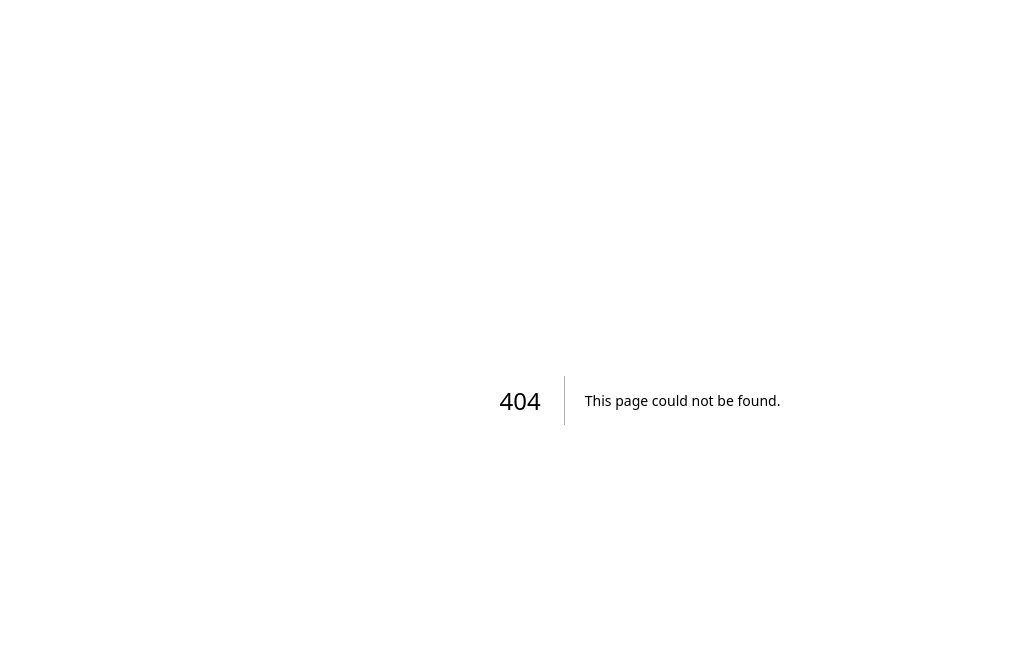
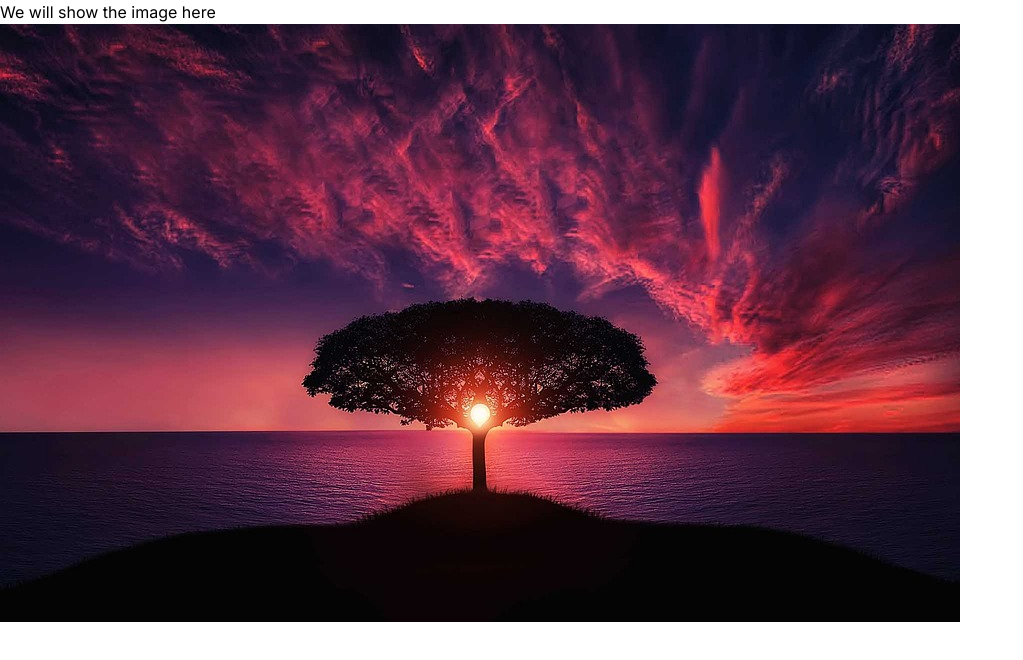
Before and after one commit to kjananga99/Todo--next-app, a Next.js app: page /images in a window 1280 px wide. Before the commit this address had no page. Shown: the top 660 px of the page, without its empty margins (0-1023 px from the left). Built offline with nearby package versions, Linux system fonts and the light colour scheme.

Commit message:
add images

```diff
--- /dev/null
+++ b/app/images/page.js
@@ -0,0 +1,14 @@
+import React from 'react'
+import sample_image from '../../assets/sample_image.jpg'
+import Image from 'next/image'
+
+const page = () => {
+  return (
+    <div>
+      We will show the image here
+      <Image src={sample_image} alt='Sample Image'/>
+    </div>
+  )
+}
+
+export default page
```
Also changed, not shown: assets/sample_image.jpg (added).
